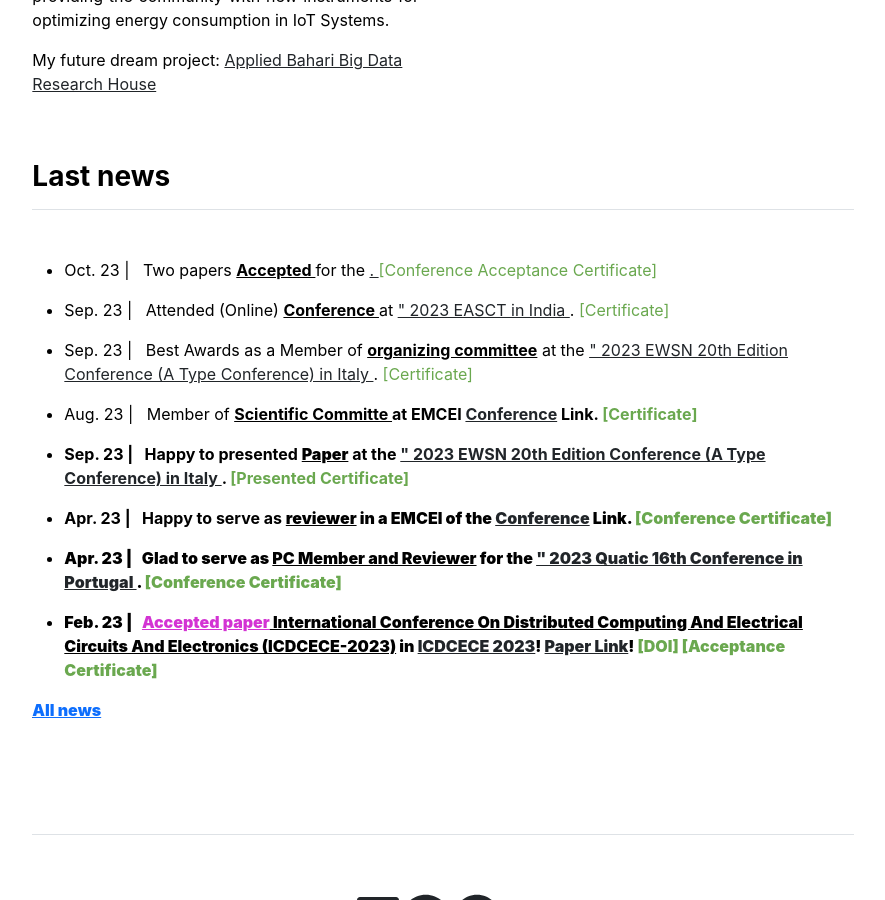
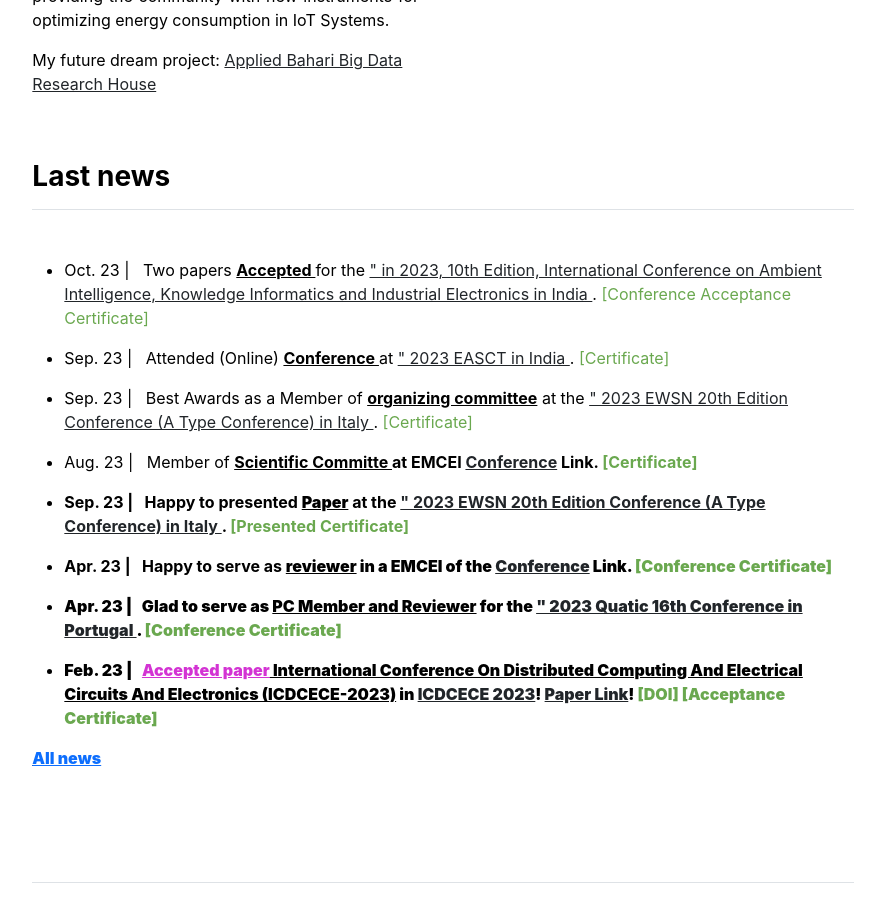
Before and after one commit to babulcseian/babulcseian.github.io, a Jekyll site: the page built from index.md, in a window 1280 px wide and 900 px high, scrolled down 967 px. Shown: the whole window, without its empty margins (197-1082 px from the left). Built offline with Jekyll 4.4.1, drawn with Linux system fonts in a browser that asks for light colours; a style sheet for code colours, icons or effects is not loaded.

Commit message:
Update news.yml

```diff
--- a/_data/news.yml
+++ b/_data/news.yml
@@ -1,4 +1,4 @@
-- {message: 'Oct. 23 | &nbsp; Two papers <u><b> Accepted </b></u> for the <a class="other"https://aikiie.in/" in the 10th Edition, International Conference on Ambient Intelligence, Knowledge Informatics and Industrial Electronics in India </a>. <a class="paper" href="publications/Certificate/Md Babul Islam-AIKIIE 2023  Emotion Clasification Hybrid Deep Learning.jpg">[Conference Acceptance Certificate]</a>', last: '1'}
+- {message: 'Oct. 23 | &nbsp; Two papers <u><b> Accepted </b></u> for the <a class="other"https://aikiie.in/>" in 2023, 10th Edition, International Conference on Ambient Intelligence, Knowledge Informatics and Industrial Electronics in India </a>. <a class="paper" href="publications/Certificate/Md Babul Islam-AIKIIE 2023  Emotion Clasification Hybrid Deep Learning.jpg">[Conference Acceptance Certificate]</a>', last: '1'}
 - {message: 'Sep. 23 | &nbsp; Attended (Online) <u><b> Conference </b></u> at <a class="other"https://easct.in/>" 2023 EASCT in India  </a>. <a class="paper" href="publications/Certificate/Md Babul Islam EASCT-2023 Participantion Certificate324.jpg">[Certificate]</a>', last: '1'}
 - {message: 'Sep. 23 | &nbsp; Best Awards as a Member of <u><b> organizing committee</b></u> at the <a class="other"https://events.dimes.unical.it/ewsn2023/>" 2023 EWSN 20th Edition Conference (A Type Conference) in Italy </a>. <a class="paper" href="publications/Certificate/Md Babul Islam by a best organizing Committee EWSN.pdf">[Certificate]</a>', last: '1'}
 - {message: 'Aug. 23 | &nbsp; Member of <u><b> Scientific Committe </u> at EMCEI <a class="other" href="http://emcei.net/">Conference</a> Link. <a class="paper" href="publications/Certificate/Md Babul Islam by Scientific Committee EMCEI-23.pdf">[Certificate]</a>', last: '1'}
```
